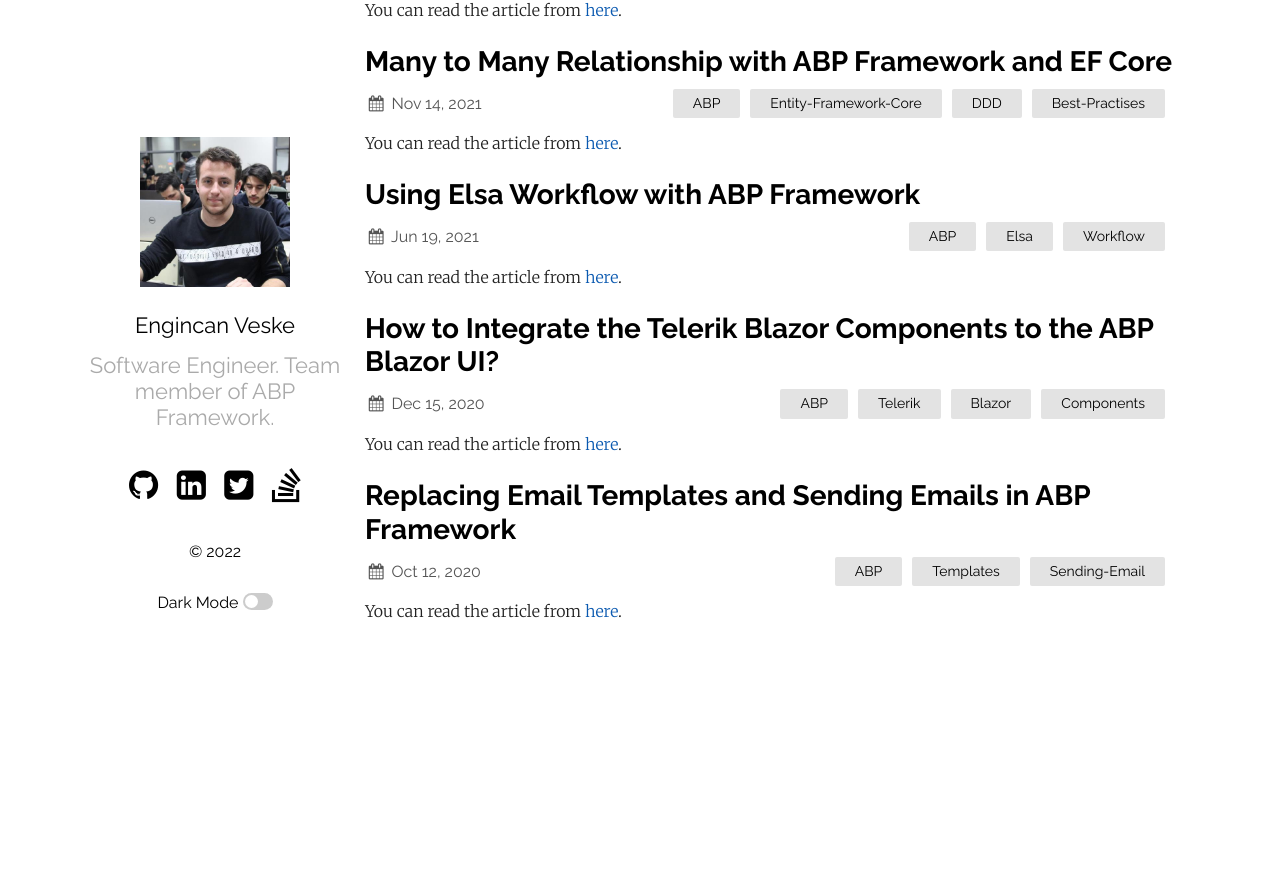
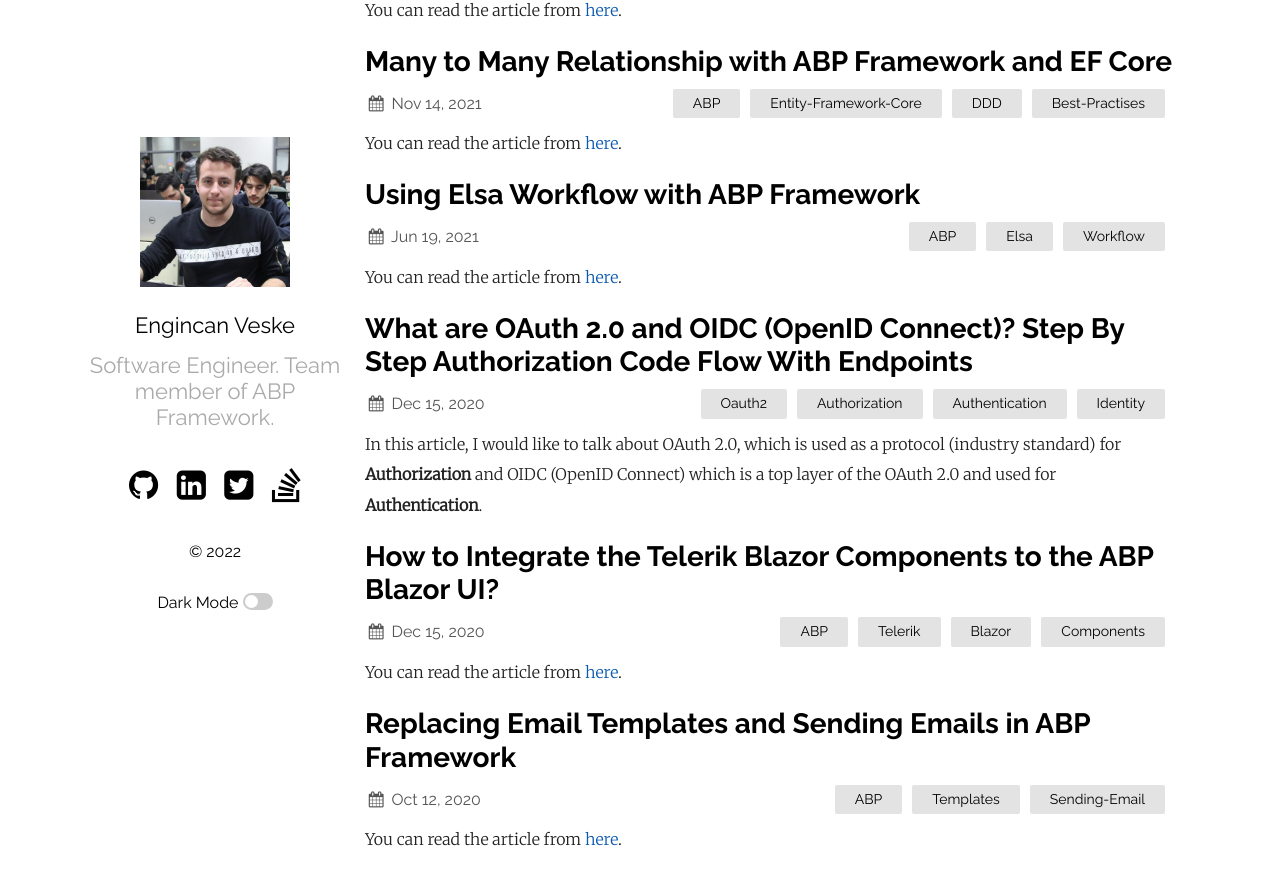
Before and after one commit to EngincanV/EngincanV.github.io, a Jekyll site: the page built from index.md, in a window 1280 px wide and 900 px high, scrolled down 530 px. Shown: the top 885 px of the window. Built offline with Jekyll 4.4.1, drawn with Linux system fonts in a browser that asks for light colours; before the commit the page ends 1202 px from its top, so only the background shows below that; some of the changed lines change nothing that is shown.

Commit message:
add favicon.ico and oauth article

```diff
--- a/_config.yml
+++ b/_config.yml
@@ -6,7 +6,6 @@
   I am a software engineer with 4+ years of experience.
   I like to read, research and take notes.
   Also, I like to share what I've learned in my blog.
-  I regularly write articles on medium (in Turkish), dev.to and community.abp.io (in English).
 show_excerpts: true
 
 sass:
--- a/_includes/head.html
+++ b/_includes/head.html
@@ -1,6 +1,10 @@
 <meta charset="UTF-8">
 <meta name="viewport" content="width=device-width, initial-scale=1.0">
 <meta http-equiv="X-UA-Compatible" content="ie=edge">
+<link rel="apple-touch-icon" sizes="180x180" href="/assets/apple-touch-icon.png">
+<link rel="icon" type="image/png" sizes="32x32" href="/assets/favicon-32x32.png">
+<link rel="icon" type="image/png" sizes="16x16" href="/assets/favicon-16x16.png">
+<link rel="icon" type="image/x-icon" href="/assets/favicon.ico">
 <link href="https://fonts.googleapis.com/css?family=Merriweather:300|Raleway:400,700" rel="stylesheet">
 <link rel="stylesheet" href="{{ "/assets/css/style.css" | relative_url }}">
 <title>{{ page.title | default: site.title }}</title>
--- /dev/null
+++ b/_posts/2022-06-11-what-are-oauth-and oidc-step-by-step-authorization-code-flow-with-examples.md
@@ -0,0 +1,148 @@
+---
+layout: post
+title:  "What are OAuth 2.0 and OIDC (OpenID Connect)? Step By Step Authorization Code Flow With Endpoints"
+date:   2020-12-16 00:00:00 +0300
+categories: Oauth2 Authorization Authentication Identity
+---
+
+In this article, I would like to talk about OAuth 2.0, which is used as a protocol (industry standard) for **Authorization** and OIDC (OpenID Connect) which is a top layer of the OAuth 2.0 and used for **Authentication**.
+
+## What are OAuth 2.0 and OIDC? What are they used for?
+
+> OAuth 2.0 and OIDC are industry standards used for **Authorization** and **Authentication**.
+
+Every day we use mobile or web applications for our works. Defining username and password for each application, getting harder at some point. Some "password management" applications come into place etc.
+
+### History
+
+In 2005 Brad Fitzpatrick developed an authentication protocol to remove these difficulties.
+
+The main purpose of this protocol was to enable users to define user credentials to a central system/application (for example, Google) and to enable other applications using this protocol to perform relevant transactions using only the necessary information of the users. And this was done through certificates.
+
+This developed protocol was not an open protocol, and at the same time, it was making the related transactions through certificates. **OAuth Discussion Group** which was created in 2007, started to create an open authorization protocol. In December 2007, the OAuth protocol was openly made available as v1.0 and in October 2012 it was finalized as **OAuth 2.0**.
+
+In this way, OAuth 2.0 was filled the missing **Authorization** part of the OpenID protocol with a **token based** structure. Instead of certificates, identity-related transactions started to do with tokens.
+
+Then, in 2004 an identity layer called OIDC (OpenID Connect) developed on the OAuth 2.0 Framework was added and thus Authentication processes were defined within a standard.
+
+## OAuth 2.0 Structure
+
+![OAuth 2.0 Structure](../assets/images/oauth-oidc-article/oauth-structure.png)
+
+In the above picture, you can see the base structure of OAuth 2.0.
+
+* In the most basic sense, when we as a user (**Resource Owner**) want to access our own data, we enter the relevant website (**Client**) and send a request to the relevant URL. The relevant website communicates with the **Authorization Server** to query whether we have access to that resource. As a result, the relevant server indicates that we have authorization. We reach the information we want to access as a result that returned by the **Resource Server**.
+
+> The **Resource Owner**, **Client**, **Authorization Server**, and **Resource Server** are defined as Roles in OAuth 2.0 protocol.
+
+* OAuth 2.0 offers different types of **Authorization Flows** according to different usage conditions and these flows are named as follows.
+   * **Authorization Code Flow**
+   * **Implicit Flow**
+   * **Resource Owner Password Credential Flow**
+   * **Client Credential Flow**
+
+> Authorization Code Flow is used in **Server Side** applications and Implicit Flow is used in **Browser Based (SPA's)** applications.
+
+In these flows, although the basic logic is the same (authorization, token exchange, etc.), the number of steps and methods applied are different. As an example, let's examine the frequently used **Authorization Code Flow** together with the related endpoints.
+
+### Example: OAuth 2.0 - Authorization Code Flow
+
+We can examine this flow in 4 steps:
+
+**1-) Authorization Request**
+
+![Authorization Request](../assets/images/oauth-oidc-article/authorization-request.png)
+
+* If we examine the related request, we can see that we passed a query parameter named **"client_id"**. This "client_id" represents our application defined within the OAuth 2.0 protocol. In other word, it's a value that identifies the relevant application. The **"scope"** parameter specifies the scope of the relevant authorization. In other words, the user is only allowed to see the relevant information in the `resource` and `profile` scope above. User can't access any other part of the application (e.g. delete contact) by using the generated token.
+
+* "Redirect_uri" represents the URL where the application we are using will get and use the relevant token.
+
+* The most important parameter here, the **"response_type"** parameter, shows which flow the request will be made with. (**“code”** for Authorization Code Flow)
+
+**2-) Authorization Response**
+
+After the **Authorization Server** ensure that the relevant request is valid and in the correct format as well, it sends a GET request with the **Authorization Code** to the relevant callback url (redirect_uri) specified in the request.
+
+![Authorization Response](../assets/images/oauth-oidc-article/authorization-response.jpg)
+
+**3-) Token Request**
+
+After obtaining the **Authorization Code**, a token request is made by using the relevant Authorization Code to obtain a **Access Token**. (Token exchange => Authorization Code ↔ Access Token)
+
+![Token Request](../assets/images/oauth-oidc-article/token-request.png)
+
+* As can be seen in this request, **Authorization Code** is specified as the `grant_type` and if this request is successful Authorization Server redirects us to the route specified in the "redirect_uri" parameter.
+
+**4-) Token Response**
+
+If the "Token Request" we made in the third step is successful, a similar response returns as below and can be used by the **Client** (the application we want to use).
+
+![Token Response](../assets/images/oauth-oidc-article/token-response.png)
+
+* Now, with this "access_token" the user can access its own data from **Resource Server** through the **Client**.
+
+* Here, if the "refresh_token" is also returned as a result of the request, when the "access_token" expires, a request can be made to renew the related "access_token" with this token.
+
+## OIDC (OpenID Connect) Structure
+
+![OIDC](../assets/images/oauth-oidc-article/oidc.png)
+
+> Simple **identity layer** on top of the OAuth 2.0 protocol.
+
+OpenID Connect can be thought of as an **identity layer** added on top of the OAuth 2.0 protocol to enable the OAuth 2.0 protocol to be used for **Authentication**.
+
+OpenID Connect contains a meta-data document (**.well-known/openid-configuration**) that defines the information required to login through an application. (Which urls should be used, which scopes it contains, etc.)
+
+> If you want to view the relevant metadata document as an example, you can access the Microsoft's OIDC metadata document by navigating to [https://login.microsoftonline.com/common/v2.0/.well-known/openid-configuration](https://login.microsoftonline.com/common/v2.0/.well-known/openid-configuration).
+
+As in OAuth 2.0, transactions are performed using flows in OIDC. As an example, let's examine the endpoints of **Authorization Code Flow** for OIDC as in OAuth 2.0.
+
+### Example: OAuth 2.0 - Authorization Code Flow
+
+We can examine this flow in 6 steps:
+
+**1-) Authentication Request**
+
+![Authentication Request](../assets/images/oauth-oidc-article/authentication-request.png)
+
+* If we examine the related endpoint, we can see that a value called **openid** is passed in the scope section. We can actually think of this as the equivalent of the identity layer concept we used when defining OIDC. With this scope added to the OAuth 2.0 protocol, Authorization Server now handles the relevant request within the scope of OIDC.
+
+**2-) Authentication Response**
+
+![Authentication Response](../assets/images/oauth-oidc-article/authentication-response.jpg)
+
+* Here, as in OAuth 2.0, a **GET** request is sent to the callback-url (redirect-uri) with the `Authorization Code`. In this way, the Client becomes aware of the relevant authorization code.
+
+**3-) Token Request**
+
+![Token Request](../assets/images/oauth-oidc-article/token-request-2.png)
+
+* Then, the relevant Client requests a token from the Authorization Server with the "authorization_code" it has obtained. (Token exchange => Authorization Code ↔ Access Token)
+
+**4-) Token Response**
+
+![Token Response](../assets/images/oauth-oidc-article/token-response-2.png)
+
+If we examine the response we can see the "id_token" section.
+
+* **ID_Token**: It can be thought of as an identity card. Contains information about the end user. It is in JWT format. It can be thought of as the add-on that OIDC brings to OAuth 2.0. In this way, the Authentication process can happen.
+
+![ID_Token](../assets/images/oauth-oidc-article/id-token.jpg)
+
+**5-) UserInfo Request - Obtaining End User's Information**
+
+![UserInfo Request](../assets/images/oauth-oidc-article/user-info.jpg)
+
+* The UserInfo endpoint returns information about the logged in user (name, surname, etc.). When the client needs the information of the relevant user, he can obtain the necessary information by using this endpoint. (Note that the relevant user is now authenticated and a request is made to the endpoint using the Bearer Authorization.)
+
+**6-) UserInfo Response**
+
+![UserInfo Response](../assets/images/oauth-oidc-article/user-info-response.png)
+
+* If the request that we made in the previous step is successful, the user's information receives.
+
+* As another method, the user's relevant information can be accessed by decoding the previously generated "Id_Token" value.
+
+---
+
+Thanks for reading this article, I hope you've enjoyed it. See you in the next article...
```
Also changed, not shown: assets/apple-touch-icon.png (added), assets/favicon-16x16.png (added), assets/favicon-32x32.png (added), assets/favicon.ico (added), assets/images/oauth-oidc-article/authentication-request.png (added), assets/images/oauth-oidc-article/authentication-response.jpg (added), assets/images/oauth-oidc-article/authorization-request.png (added), assets/images/oauth-oidc-article/authorization-response.jpg (added), assets/images/oauth-oidc-article/id-token.jpg (added), assets/images/oauth-oidc-article/oauth-structure.png (added), assets/images/oauth-oidc-article/oidc.png (added), assets/images/oauth-oidc-article/token-request-2.png (added), assets/images/oauth-oidc-article/token-request.png (added), assets/images/oauth-oidc-article/token-response-2.png (added), 3 more files.
